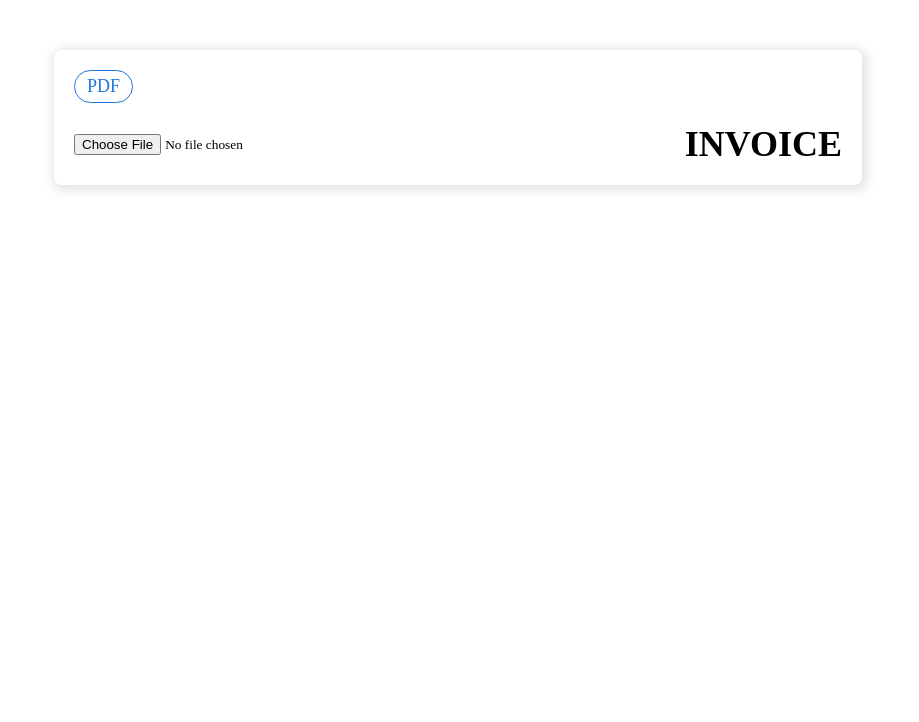
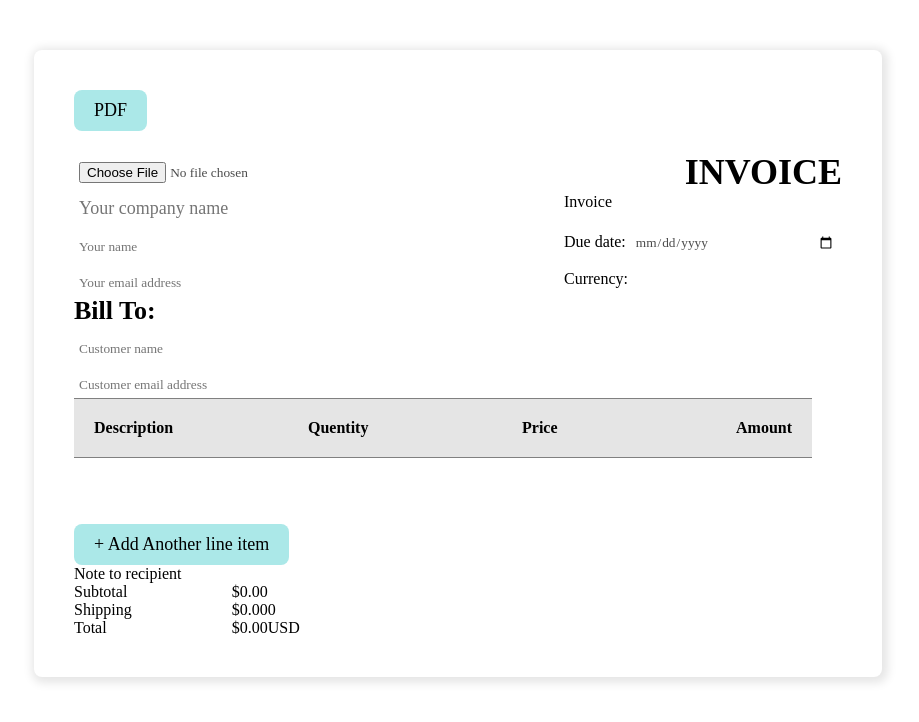
Before and after one commit to abhisekgrg/invoice-generator, a plain HTML site: page index.html in a window 1280 px wide. Shown: the whole page, without its empty margins (182-1101 px from the left). Drawn offline with Linux system fonts and the light colour scheme.

Commit message:
invoice generator

```diff
--- a/css/style.css
+++ b/css/style.css
@@ -12,7 +12,7 @@
 }
 .container{
     width: 60%;
-    padding: 20px;
+    padding: 40px;
     border-radius: 8px;
     background-color: white;
     box-shadow: 2px 2px 10px 4px rgba(0, 0,0,0.1);
@@ -27,3 +27,49 @@ background-color: #1d78e000;
 color: #1d77e0;
 font-weight: 500;
 }
+input{
+    padding: 5px;
+    color: rgb(75, 75, 75);
+    border: none;
+}
+#company-name{
+    font-size: 18px;
+    font-weight: 500;
+}
+.number{
+    width: 200px;
+}
+table{
+    border-collapse: collapse;
+
+    border-spacing: 0px!important;
+    width:40%;
+
+}
+table th{
+    background-color: rgba(179, 179, 179, 0.34);
+    text-align: left;
+
+
+}
+ th,td {
+    border: none;
+    padding: 20px;
+}
+tr{
+    border-top:1px solid gray;
+}
+button{
+    border-radius: 8px;
+    background-color: rgb(171, 232, 232);
+    border: none;
+    padding: 10px 20px;
+    color: black;
+}
+.sub{
+    width: 30%;
+    column-gap: 325px;
+}
+.sub2{
+    column-gap: 100px;
+}
--- a/index.html
+++ b/index.html
@@ -1,25 +1,105 @@
 <!DOCTYPE html>
 <html lang="en">
   <head>
-    <meta charset="UTF-8">
-    <meta name="viewport" content="width=device-width, initial-scale=1.0">
+    <meta charset="UTF-8" />
+    <meta name="viewport" content="width=device-width, initial-scale=1.0" />
     <title>Invoice Generator</title>
-    <link rel="stylesheet" href="/css/style.css">
-    <link rel="stylesheet" href="/css/utility.css">
-    <link rel="stylesheet" href="https://cdnjs.cloudflare.com/ajax/libs/font-awesome/6.5.1/css/all.min.css" integrity="sha512-DTOQO9RWCH3ppGqcWaEA1BIZOC6xxalwEsw9c2QQeAIftl+Vegovlnee1c9QX4TctnWMn13TZye+giMm8e2LwA==" crossorigin="anonymous" referrerpolicy="no-referrer" />
+    <link rel="stylesheet" href="/css/style.css" />
+    <link rel="stylesheet" href="/css/utility.css" />
+    <link
+      rel="stylesheet"
+      href="https://cdnjs.cloudflare.com/ajax/libs/font-awesome/6.5.1/css/all.min.css"
+      integrity="sha512-DTOQO9RWCH3ppGqcWaEA1BIZOC6xxalwEsw9c2QQeAIftl+Vegovlnee1c9QX4TctnWMn13TZye+giMm8e2LwA=="
+      crossorigin="anonymous"
+      referrerpolicy="no-referrer"
+    />
+    <script src="https://raw.githack.com/eKoopmans/html2pdf/master/dist/html2pdf.bundle.js"></script>
   </head>
   <body>
 <div class="section flex justify-content">
     <div class="container flex flex-column rowg-2">
         <div>
+          <button onclick="pdf()">PDF</button>
+        </div>
+        <div id="pdf">
 
-            <button>PDF</button>
-        </div>
         <div class="header flex space-between align-items">
-            <input type="file">
+          <input type="file" />
           <h1>INVOICE</h1>
         </div>
+        <!-- details -->
+        <div class="details flex space-between">
+          <div class="leftside flex flex-column rowg-1">
+            <input
+              type="text"
+              id="company-name"
+              placeholder="Your company name"
+            />
+            <input id="user-name" type="text" placeholder="Your name" />
+            <input id="company-email" type="email" placeholder="Your email address" />
           </div>
+          <div class="righttside flex flex-column rowg-1">
+            <label for="invoice" class="flex columng-2"
+              >Invoice
+              <input class="number" type="number" />
+            </label>
+            <label for="due-date" class="columng-2"
+              >Due date:
+              <input class="number" type="date" />
+            </label>
+            <label for="invoice" class="columng-2"
+              >Currency:
+              <input class="number" type="number" />
+            </label>
+          </div>
+        </div>
+
+        <!-- Bill to -->
+        <div class="flex flex-column rowg-1">
+          <h2>Bill To:</h2>
+          <input id="customer-name" type="text" placeholder="Customer name" />
+          <input id ="customer-email" type="email" placeholder="Customer email address" />
+        </div>
+
+        <!-- customer name -->
+        <table id="dolist">
+          <tr>
+            <th>Description</th>
+            <th>Quentity</th>
+            <th>Price</th>
+            <th>Amount</th>
+          </tr>
+          <tr>
+            <td><input type="text" id="item"></td>
+            <td><input type="number" id="qty"></td>
+            <td><input type="number" id="rate"></td>
+            <td id="item-total"></td>
+          </tr>
+
+
+        </table>
+        <button onclick="add_item()">+ Add Another line item</button>
+        <div class="sub flex">
+            <div>
+                <p>Note to recipient</p>
+                <div class="sub2 flex">
+                    <div>
+                        <p>Subtotal</p>
+                        <p>Shipping</p>
+                        <p>Total</p>
+                    </div>
+                    <div>
+                        <p>$0.00</p>
+                        <p>$0.000</p>
+                        <p>$0.00USD</p>
+                    </div>
+                </div>
+            </div>
+        </div>
+    </div>
+
+    </div>
+
 </div>
 
     <script src="/js/app.js"></script>
--- a/js/app.js
+++ b/js/app.js
@@ -0,0 +1,48 @@
+const company_name = document.getElementById('company-name').value
+const user_name = document.getElementById('user-name')
+const company_email = document.getElementById('company-email')
+const customer_name = document.getElementById('customer-name')
+const customer_email = document.getElementById('customer-email')
+
+console.log(company_name)
+
+
+
+
+
+const item = document.querySelector('#item')
+const qty = document.querySelector('#qty')
+const rate = document.querySelector('#rate')
+const todolist = document.querySelector('#dolist')
+const item_total = document.querySelector('#item-total')
+
+function add_item(){
+    addtodo(item.value,qty.value,rate.value);
+    item.value=""
+    qty.value=""
+    rate.value=""
+    item_total.value=""
+}
+
+const addtodo = (item,qty,rate,item_value=qty*rate) =>{
+    const listitem = document.createElement("tr");
+    listitem.innerHTML = `
+    <td>${item}</td>
+    <td>${qty}</td>
+    <td>${rate}</td>
+    <td>${item_value}</td>
+    `;
+
+    todolist.appendChild(listitem);
+}
+
+
+
+
+
+function pdf(){
+    const reader = document.getElementById('pdf')
+    html2pdf()
+    .from(reader)
+    .save();
+}
```
Lines whose indentation alone changed are shown as unchanged.
